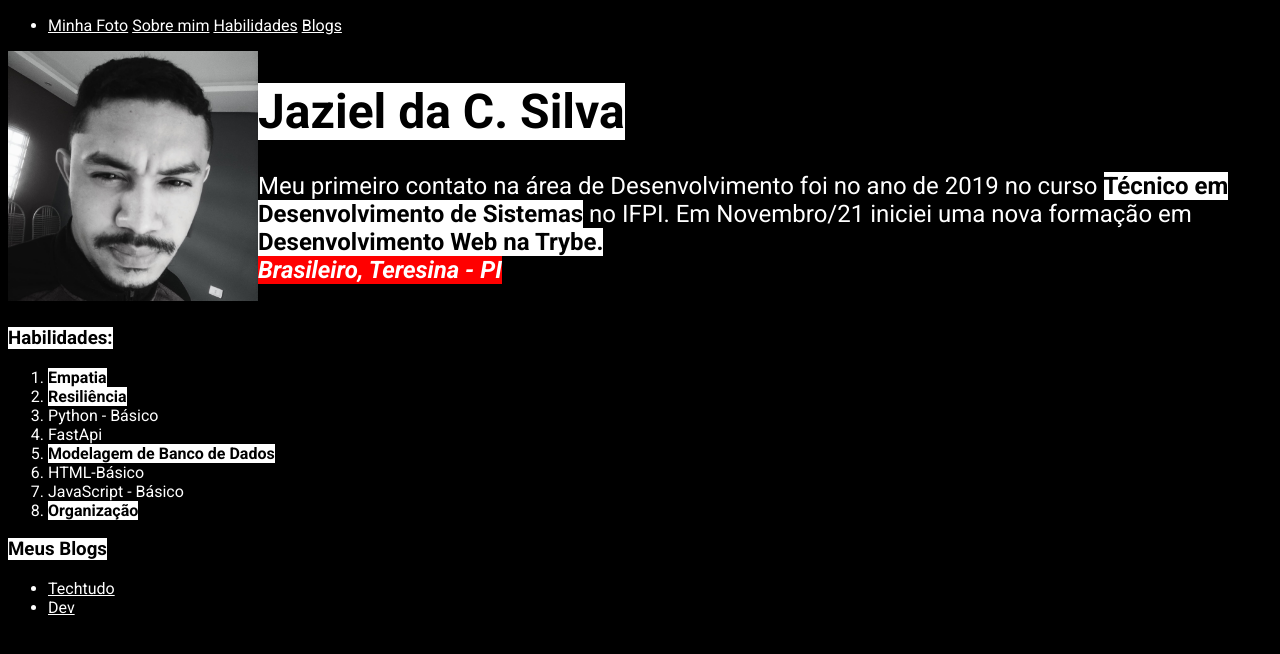
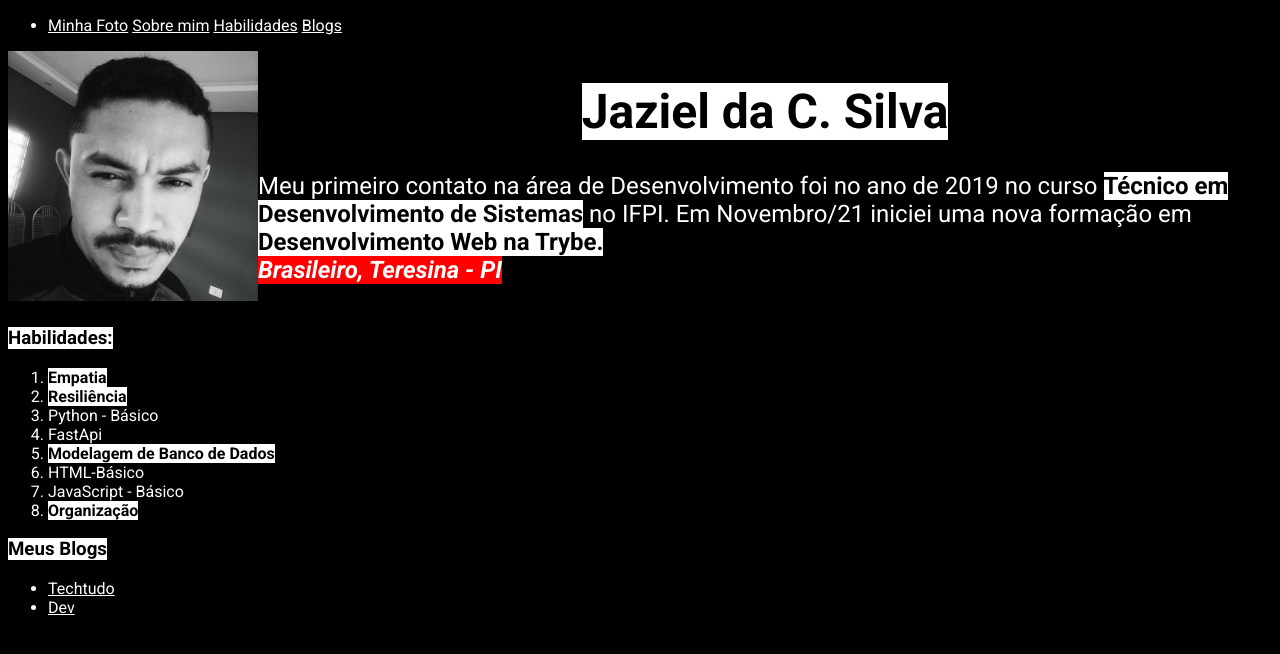
Before and after one commit to Jazyel99/Jazyel99.github.io, a plain HTML site: page index.html in a window 1280 px wide. Drawn offline with Linux system fonts and the light colour scheme.

Commit message:
centralizando nome na página

```diff
--- a/style.css
+++ b/style.css
@@ -6,6 +6,9 @@ body{
   background: black;
 }
 
+#sobre{
+  text-align: center;
+}
 .descricao img{
   display: block;
   width: 250px;
```
